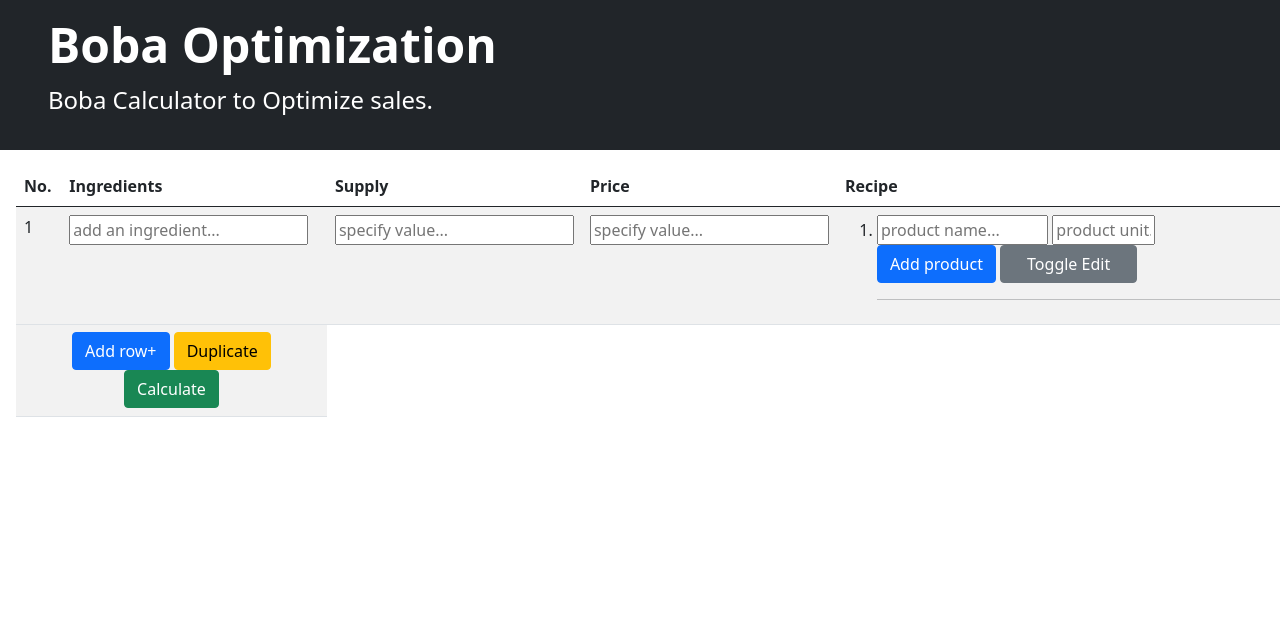
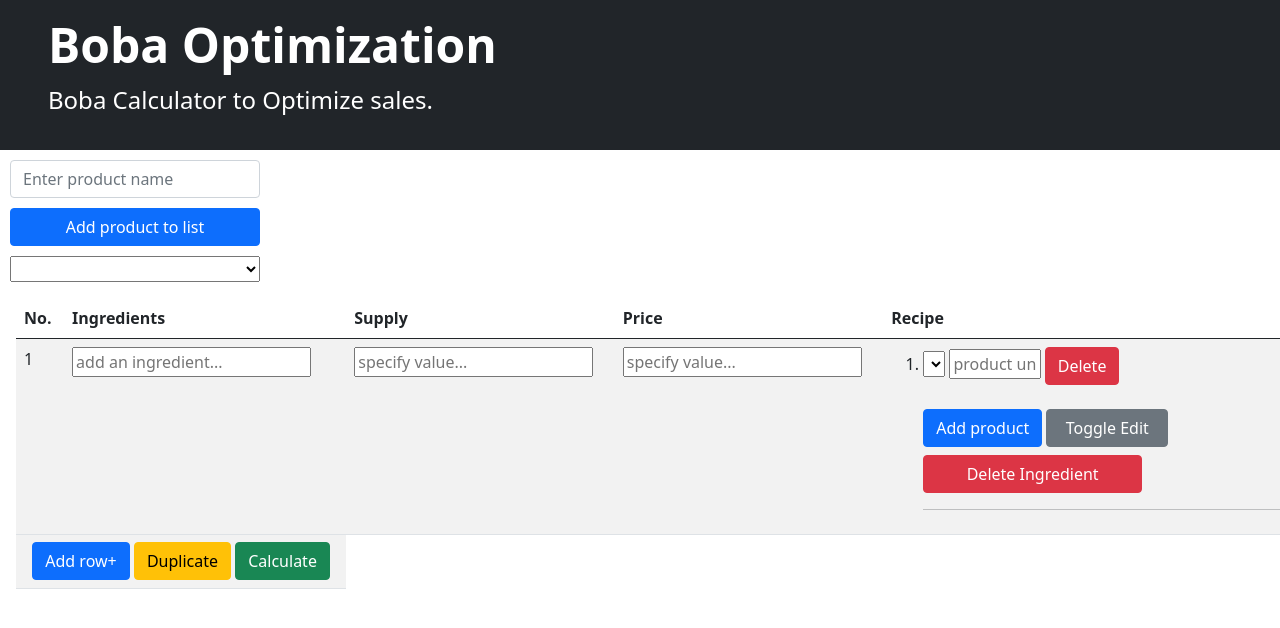
Before and after one commit to AbrahamWG/data_pass, a Flask app: page / in a window 1280 px wide. Shown: the top 628 px of the page. Run offline with Flask 2, Linux system fonts and the light colour scheme; lists and menus that the app fills with data are empty.

Commit message:
complete UI

```diff
--- a/static/main.js
+++ b/static/main.js
@@ -1,8 +1,9 @@
 const dataRows = document.getElementsByClassName('data-rows');
 const addButton = document.getElementById('add-button');
 const duplicate = document.getElementById('dup-button');
-
+const addProductToListButton = document.getElementById('add-product-to-list-button')
 let currentRows = 2;
+const productNames = [];
 
 function toggleInputDisabled(){
   const parent = this.parentElement;
@@ -23,8 +24,11 @@ function addRecipeRow(){
   const currentIngredientRow = this.parentElement.parentElement.parentElement.id;
   const template = `
   <li>
-    <input class='col-sm-5' type='text' name='ingredientProductName[${currentIngredientRow}]' placeholder='product name...'/>
+    <select name='ingredientProductName[${currentIngredientRow}]'>
+    </select>
     <input class='col-sm-3' type='text' name='ingredientProductUnit[${currentIngredientRow}]' placeholder='product unit...'/>
+    <button type='button' class='btn btn-danger btn-delete-product'>Delete</button>
+
   </li>
   <div id='empty-recipe-row'></div>
   `
@@ -36,7 +40,19 @@ function addRecipeRow(){
 
   })
 
+  const deleteProductButtons = document.getElementsByClassName('btn-delete-product');
+  Array.from(deleteProductButtons).forEach(button => {
+    button.onclick = deleteProductRow;
+  })
 
+  const myLi = this.previousElementSibling.previousElementSibling;
+  const mySelect = myLi.querySelector('select');
+  for(var i  =0 ; i<  productNames.length; i++){
+    const currentOption = document.createElement('option');
+    currentOption.value = productNames[i];
+    currentOption.textContent = productNames[i];
+    mySelect.appendChild(currentOption);
+  }
 }
 
 addButton.onclick = function(){
@@ -55,12 +71,16 @@ addButton.onclick = function(){
     <td>
         <ol>
             <li>
-                <input class='col-sm-5' type='text' name='ingredientProductName[]' placeholder='product name...'/>
-                <input class='col-sm-3' type='text' name='ingredientProductUnit[]' placeholder='product unit...'/>
+                <select name='ingredientProductName[ingredient-${currentRows}]'>
+                </select>
+                <input class='col-sm-3' type='text' name='ingredientProductUnit[ingredient-${currentRows}]' placeholder='product unit...'/>
+                <button type='button' class='btn btn-danger btn-delete-product'>Delete</button>
+
             </li>
             <div id='empty-recipe-row'></div>
             <button  type="button" class="add-button-recipe btn btn-primary">Add product</button>
             <button type="button" class="edit-button-recipe col-sm-4 btn btn-secondary">Toggle Edit</button>
+            <button type="button" class="delete-button-ingredient col-sm-4 btn btn-danger mt-2" style='width: 60%'>Delete Ingredient</button>
             <hr>
         </ol>
     </td>
@@ -80,6 +100,17 @@ addButton.onclick = function(){
   Array.from(addButtonsRecipe).forEach(button => {
     button.onclick = addRecipeRow;
   })
+
+  const deleteProductButtons = document.getElementsByClassName('btn-delete-product');
+  Array.from(deleteProductButtons).forEach(button => {
+    button.onclick = deleteProductRow;
+  })
+
+  const deleteIngredientButtons = document.getElementsByClassName('delete-button-ingredient');
+  Array.from(deleteIngredientButtons).forEach(button => {
+    button.onclick = deleteIngredientRow;
+  })
+
 }
 
 
@@ -107,6 +138,17 @@ duplicate.onclick = function() {
   Array.from(addButtonsRecipe).forEach(button => {
     button.onclick = addRecipeRow;
   })
+
+  const deleteProductButtons = document.getElementsByClassName('btn-delete-product');
+  Array.from(deleteProductButtons).forEach(button => {
+    button.onclick = deleteProductRow;
+  })
+  const deleteIngredientButtons = document.getElementsByClassName('delete-button-ingredient');
+  Array.from(deleteIngredientButtons).forEach(button => {
+    button.onclick = deleteIngredientRow;
+  })
+
+
   //increment row
   currentRows += 1;
   childrenLength = tbody.children.length;
@@ -119,6 +161,32 @@ duplicate.onclick = function() {
     allInputsLastTr[i].value = allInputsSecondLastTr[i].value;
   }
 }
+addProductToListButton.onclick = function(){
+  const myProductNameInput = document.getElementById('product-name');
+  const name = myProductNameInput.value;
+  productNames.push(name);
+  const mySelects = document.getElementsByTagName('select');
+  for(var i = 0; i < mySelects.length; i++){
+
+      const currentOption = document.createElement('option');
+      const productNamesLength = productNames.length;
+      currentOption.value = productNames[productNamesLength - 1];
+      currentOption.textContent = productNames[productNamesLength - 1];
+      mySelects[i].appendChild(currentOption)
+
+  }
+}
+
+function deleteProductRow(){
+  const li = this.parentElement;
+  li.outerHTML = '';
+}
+
+function deleteIngredientRow(){
+  const tr = this.parentElement.parentElement.parentElement;
+  tr.outerHTML = '';
+}
+
 const editButtons = document.getElementsByClassName('edit-button-recipe');
 Array.from(editButtons).forEach(button => {
   button.onclick = toggleInputDisabled;
@@ -128,3 +196,13 @@ const addButtonsRecipe = document.getElementsByClassName('add-button-recipe');
 Array.from(addButtonsRecipe).forEach(button => {
   button.onclick = addRecipeRow;
 })
+
+const deleteProductButtons = document.getElementsByClassName('btn-delete-product');
+Array.from(deleteProductButtons).forEach(button => {
+  button.onclick = deleteProductRow;
+})
+
+const deleteIngredientButtons = document.getElementsByClassName('delete-button-ingredient');
+Array.from(deleteIngredientButtons).forEach(button => {
+  button.onclick = deleteIngredientRow;
+})
--- a/template/index.html
+++ b/template/index.html
@@ -21,6 +21,14 @@
             <h1 class="display-5 fw-bold">Boba Optimization</h1>
             <p class="col-md-8 fs-4">Boba Calculator to Optimize sales.</p>
         </div>
+        <div style='padding-left: 10px'>
+            <input type='text' id='product-name' placeholder='Enter product name' class='form-control' style='width: 250px; margin-top: 10px'/>
+            <button type="button" id='add-product-to-list-button' class="btn btn-primary" style='width: 250px; margin-top: 10px'>Add product to list</button>
+            <select style='display: block; width: 250px; margin-top: 10px'>
+                <option value="" disabled></option>
+            </select>
+        </div>
+
         <table class="table table-striped m-3">
             <thead>
                 <tr>
@@ -50,12 +58,18 @@
                             <td>
                                 <ol>
                                     <li>
-                                        <input class='col-sm-5' type='text' name='ingredient1ProductName[ingredient-1]' placeholder='product name...'/>
+                                        <select name='ingredientProductName[ingredient-1]'>
+
+                                        </select>
                                         <input class='col-sm-3' type='text' name='ingredient1ProductUnit[ingredient-1]' placeholder='product unit...'/>
+                                        <button type='button' class='btn btn-danger btn-delete-product'>Delete</button>
                                     </li>
                                     <div id='empty-recipe-row'></div>
-                                    <button type="button" class="add-button-recipe btn btn-primary">Add product</button>
-                                    <button type="button" class="edit-button-recipe col-sm-4 btn btn-secondary">Toggle Edit</button>
+                                    <button type="button" class="add-button-recipe btn btn-primary mt-4">Add product</button>
+                                    <button type="button" class="edit-button-recipe col-sm-4 btn btn-secondary mt-4">Toggle Edit</button>
+                                    <br>
+                                    <button type="button" class="delete-button-ingredient col-sm-4 btn btn-danger mt-2" style='width: 60%'>Delete Ingredient</button>
+
                                     <hr>
                                 </ol>
                             </td>
```
